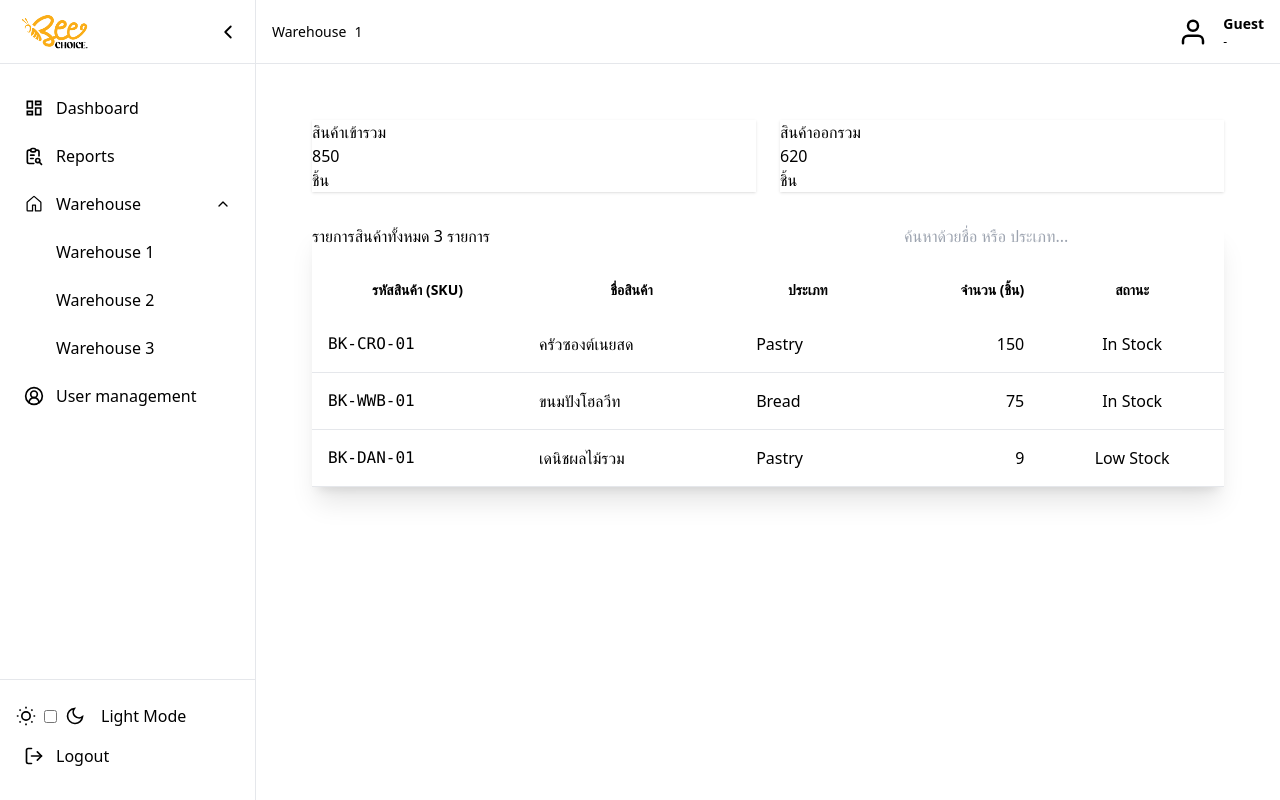
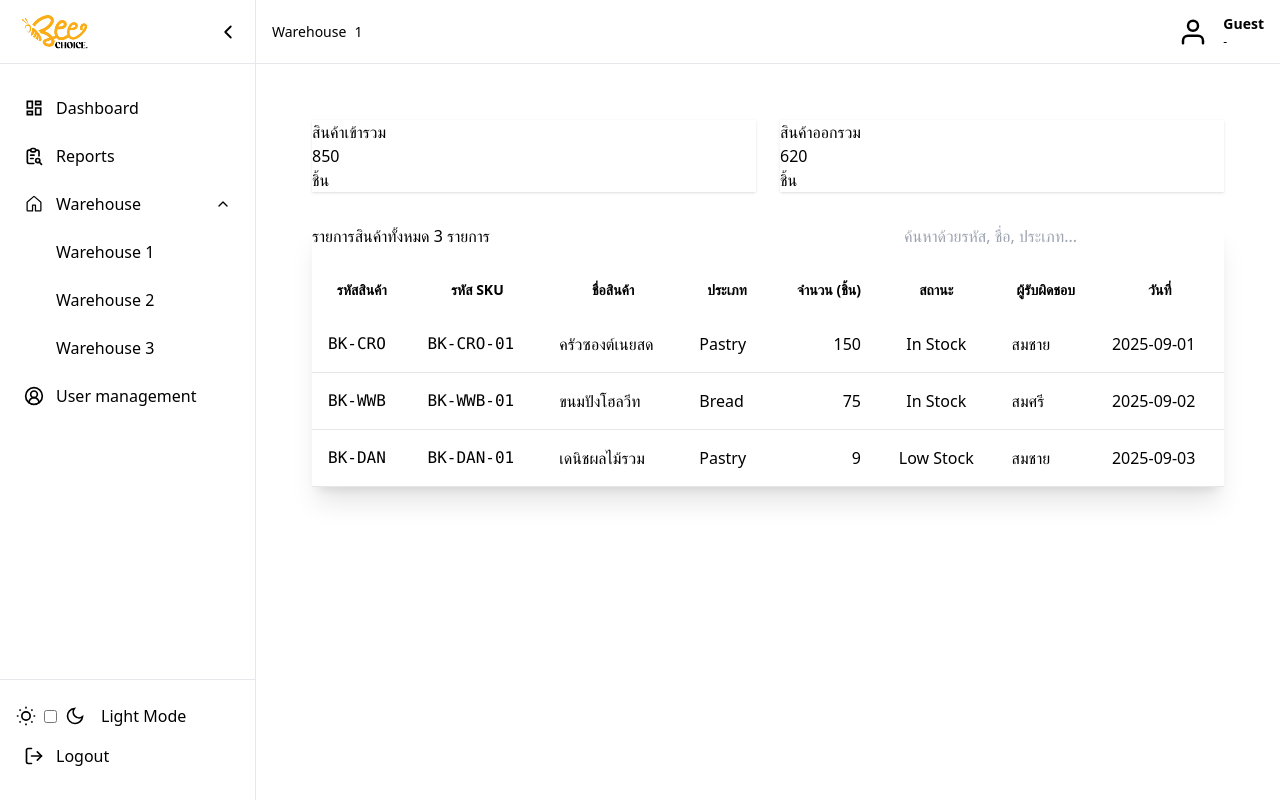
Before and after one commit to KulrapatJay/frontend-warehouse-webapp, a Next.js app: page /warehouse/1 in a window 1280 px wide. Built offline with nearby package versions, Linux system fonts and the light colour scheme.

Commit message:
แยกเป็น รหัสสินค้า กับ รหัส sku  แล้วก็เพิ่มชื่อผู้รับผิดชอบกับเพิ่มวันที่ลงในตาราง

```diff
--- a/src/app/(protected)/warehouse/[id]/page.tsx
+++ b/src/app/(protected)/warehouse/[id]/page.tsx
@@ -1,17 +1,20 @@
 // เพิ่ม 'use client' ไว้ด้านบนสุดของไฟล์ เป็น best practice สำหรับ component ที่อาจมี interaction
 'use client';
 
-import Link from 'next/link';
 import React, { use, useState, useEffect } from 'react';
 
 // --- (ส่วนของข้อมูลจำลอง และ Types) ---
+// ## แก้ไข Type: แยก sku ออกเป็น productCode และ skuCode ##
 type Product = {
   id: number;
-  sku: string;
+  productCode: string; // รหัสสินค้าหลัก
+  skuCode: string;     // รหัส SKU ย่อย
   name: string;
   category: string;
   quantity: number;
   status: 'In Stock' | 'Low Stock' | 'Out of Stock';
+  responsible: string;
+  lastUpdated: string;
 };
 
 type WarehouseData = {
@@ -23,34 +26,35 @@ type WarehouseData = {
   products: Product[];
 };
 
+// ## อัปเดตข้อมูลตัวอย่างให้ตรงกับ Type ใหม่ ##
 const allWarehouseData: { [key: string]: WarehouseData } = {
   '1': {
     name: 'Warehouse 1',
     stats: { totalInbound: 850, totalOutbound: 620 },
     products: [
-      { id: 1, sku: 'BK-CRO-01', name: 'ครัวซองต์เนยสด', category: 'Pastry', quantity: 150, status: 'In Stock' },
-      { id: 2, sku: 'BK-WWB-01', name: 'ขนมปังโฮลวีท', category: 'Bread', quantity: 75, status: 'In Stock' },
-      { id: 3, sku: 'BK-DAN-01', name: 'เดนิชผลไม้รวม', category: 'Pastry', quantity: 9, status: 'Low Stock' },
+      { id: 1, productCode: 'BK-CRO', skuCode: 'BK-CRO-01', name: 'ครัวซองต์เนยสด', category: 'Pastry', quantity: 150, status: 'In Stock', responsible: 'สมชาย', lastUpdated: '2025-09-01' },
+      { id: 2, productCode: 'BK-WWB', skuCode: 'BK-WWB-01', name: 'ขนมปังโฮลวีท', category: 'Bread', quantity: 75, status: 'In Stock', responsible: 'สมศรี', lastUpdated: '2025-09-02' },
+      { id: 3, productCode: 'BK-DAN', skuCode: 'BK-DAN-01', name: 'เดนิชผลไม้รวม', category: 'Pastry', quantity: 9, status: 'Low Stock', responsible: 'สมชาย', lastUpdated: '2025-09-03' },
     ],
   },
   '2': {
     name: 'Warehouse 2',
     stats: { totalInbound: 210, totalOutbound: 185 },
     products: [
-      { id: 4, sku: 'CK-CHF-01', name: 'เค้กช็อกโกแลตฟัดจ์', category: 'Cake', quantity: 12, status: 'In Stock' },
-      { id: 5, sku: 'PI-APL-01', name: 'พายแอปเปิ้ล', category: 'Pie', quantity: 5, status: 'Low Stock' },
-      { id: 6, sku: 'CK-BCC-01', name: 'บลูเบอร์รีชีสเค้ก', category: 'Cake', quantity: 20, status: 'In Stock' },
-      { id: 7, sku: 'CK-CAR-01', name: 'เค้กแครอท', category: 'Cake', quantity: 0, status: 'Out of Stock' },
+      { id: 4, productCode: 'CK-CHF', skuCode: 'CK-CHF-01', name: 'เค้กช็อกโกแลตฟัดจ์', category: 'Cake', quantity: 12, status: 'In Stock', responsible: 'วิชัย', lastUpdated: '2025-09-01' },
+      { id: 5, productCode: 'PI-APL', skuCode: 'PI-APL-01', name: 'พายแอปเปิ้ล', category: 'Pie', quantity: 5, status: 'Low Stock', responsible: 'วิชัย', lastUpdated: '2025-08-28' },
+      { id: 6, productCode: 'CK-BCC', skuCode: 'CK-BCC-01', name: 'บลูเบอร์รีชีสเค้ก', category: 'Cake', quantity: 20, status: 'In Stock', responsible: 'สมศรี', lastUpdated: '2025-09-04' },
+      { id: 7, productCode: 'CK-CAR', skuCode: 'CK-CAR-01', name: 'เค้กแครอท', category: 'Cake', quantity: 0, status: 'Out of Stock', responsible: 'สมศรี', lastUpdated: '2025-08-20' },
     ],
   },
   '3': {
     name: 'Warehouse 3',
     stats: { totalInbound: 5500, totalOutbound: 4800 },
     products: [
-      { id: 8, sku: 'RM-BFL-01', name: 'แป้งขนมปัง (ถุง 1kg)', category: 'Flour', quantity: 350, status: 'In Stock' },
-      { id: 9, sku: 'RM-YST-01', name: 'ยีสต์ (ซอง)', category: 'Ingredient', quantity: 1500, status: 'In Stock' },
-      { id: 10, sku: 'RM-CCH-01', name: 'ครีมชีส (kg)', category: 'Dairy', quantity: 45, status: 'In Stock' },
-      { id: 11, sku: 'RM-BLB-01', name: 'บลูเบอร์รีแช่แข็ง (kg)', category: 'Fruit', quantity: 15, status: 'Low Stock' },
+      { id: 8, productCode: 'RM-BFL', skuCode: 'RM-BFL-01', name: 'แป้งขนมปัง (ถุง 1kg)', category: 'Flour', quantity: 350, status: 'In Stock', responsible: 'ประวิทย์', lastUpdated: '2025-09-05' },
+      { id: 9, productCode: 'RM-YST', skuCode: 'RM-YST-01', name: 'ยีสต์ (ซอง)', category: 'Ingredient', quantity: 1500, status: 'In Stock', responsible: 'ประวิทย์', lastUpdated: '2025-09-05' },
+      { id: 10, productCode: 'RM-CCH', skuCode: 'RM-CCH-01', name: 'ครีมชีส (kg)', category: 'Dairy', quantity: 45, status: 'In Stock', responsible: 'มานี', lastUpdated: '2025-09-03' },
+      { id: 11, productCode: 'RM-BLB', skuCode: 'RM-BLB-01', name: 'บลูเบอร์รีแช่แข็ง (kg)', category: 'Fruit', quantity: 15, status: 'Low Stock', responsible: 'มานี', lastUpdated: '2025-09-02' },
     ],
   },
 };
@@ -87,7 +91,10 @@ export default function WarehousePage({ params }: WarehousePageProps) {
         const term = searchTerm.toLowerCase();
         return (
           product.name.toLowerCase().includes(term) ||
-          product.category.toLowerCase().includes(term)
+          product.category.toLowerCase().includes(term) ||
+          product.responsible.toLowerCase().includes(term) ||
+          product.productCode.toLowerCase().includes(term) || // เพิ่มการค้นหาจากรหัสสินค้า
+          product.skuCode.toLowerCase().includes(term)       // เพิ่มการค้นหาจากรหัส SKU
         );
       });
       setFilteredProducts(results);
@@ -126,13 +133,13 @@ export default function WarehousePage({ params }: WarehousePageProps) {
 
         <div className="card bg-base-100 shadow-xl">
           <div className="card-body">
-            <div className="flex justify-between items-center mb-4">
+            <div className="flex justify-between items-center mb-4 flex-wrap gap-4">
               <h2 className="card-title">
                 รายการสินค้าทั้งหมด {filteredProducts.length} รายการ
               </h2>
               <input
                 type="text"
-                placeholder="ค้นหาด้วยชื่อ หรือ ประเภท..."
+                placeholder="ค้นหาด้วยรหัส, ชื่อ, ประเภท..."
                 className="input input-bordered w-full max-w-xs"
                 value={searchTerm}
                 onChange={(e) => setSearchTerm(e.target.value)}
@@ -143,18 +150,22 @@ export default function WarehousePage({ params }: WarehousePageProps) {
               <table className="table w-full">
                 <thead className="bg-base-200 text-sm font-semibold uppercase">
                   <tr>
-                    {/* ลบคอลัมน์ checkbox ออกจากหัวตาราง */}
-                    <th className="p-4">รหัสสินค้า (SKU)</th>
+                    <th className="p-4">รหัสสินค้า</th>
+                    <th className="p-4">รหัส SKU</th>
                     <th className="p-4">ชื่อสินค้า</th>
                     <th className="p-4">ประเภท</th>
                     <th className="p-4 text-right">จำนวน (ชิ้น)</th>
                     <th className="p-4 text-center">สถานะ</th>
+                    <th className="p-4">ผู้รับผิดชอบ</th>
+                    <th className="p-4">วันที่</th>
                   </tr>
                 </thead>
                 <tbody>
                   {filteredProducts.map((product) => (
                     <tr key={product.id} className="hover border-b">
-                      <td className="p-4 font-mono">{product.sku}</td>
+                      {/* ## แสดงผลโดยตรง ไม่ต้องตัดข้อความ ## */}
+                      <td className="p-4 font-mono">{product.productCode}</td>
+                      <td className="p-4 font-mono">{product.skuCode}</td>
                       <td className="p-4">{product.name}</td>
                       <td className="p-4">{product.category}</td>
                       <td className="p-4 text-right">{product.quantity.toLocaleString()}</td>
@@ -163,6 +174,8 @@ export default function WarehousePage({ params }: WarehousePageProps) {
                           {product.status}
                         </span>
                       </td>
+                      <td className="p-4">{product.responsible}</td>
+                      <td className="p-4">{product.lastUpdated}</td>
                     </tr>
                   ))}
                 </tbody>
```
